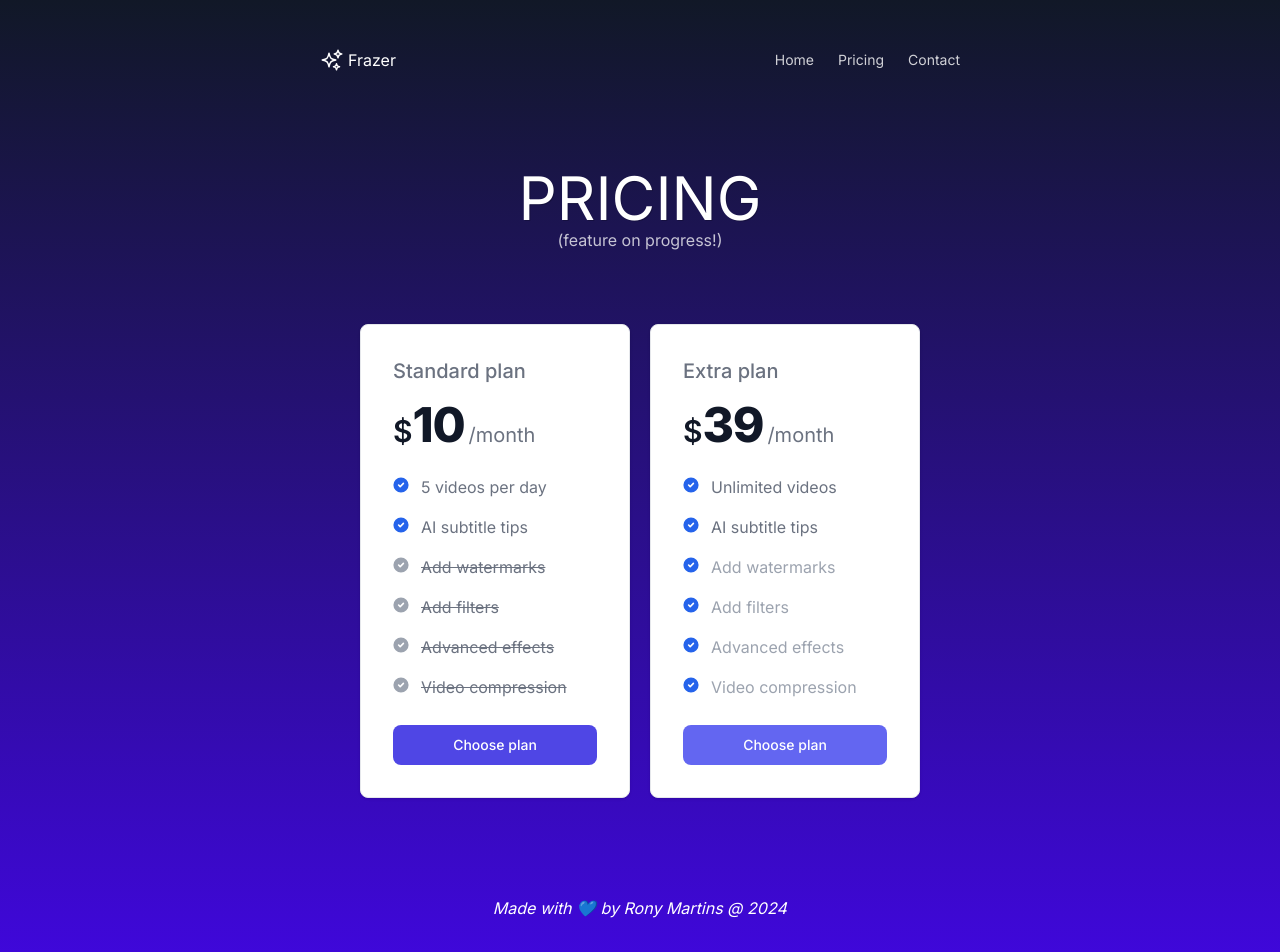
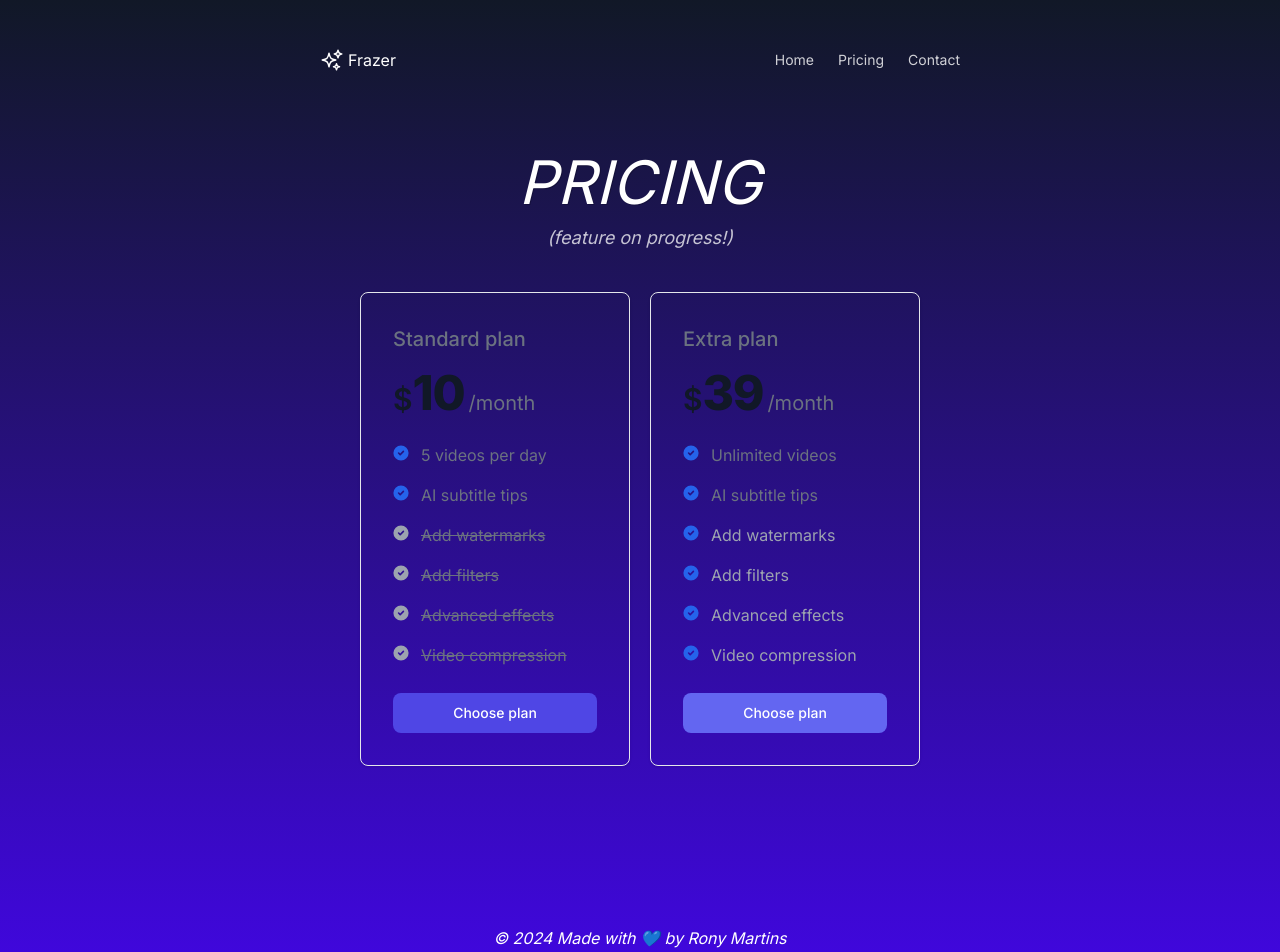
Before and after one commit to Roeck/Frazer, a Next.js app: page /pricing in a window 1280 px wide. Shown: the top 952 px of the page. Built offline with nearby package versions, Linux system fonts and the light colour scheme.

Commit message:
Styling update

```diff
--- a/src/app/globals.css
+++ b/src/app/globals.css
@@ -16,3 +16,7 @@ input[type="color"]::-moz-color-swatch {
   border-radius: 5px;
   border: 2px solid black;
 }
+
+* {
+  margin: 0;
+}
--- a/src/app/page.js
+++ b/src/app/page.js
@@ -1,6 +1,7 @@
 import UploadForm from "@/components/UploadForm";
 import PageHeaders from "@/components/PageHeaders";
 import DemoSection from "@/components/DemoSection";
+import Footer from "@/components/Footer";
 
 export default function Home() {
   return (
@@ -13,16 +14,9 @@ export default function Home() {
         <UploadForm />
       </div>
       <DemoSection />
-      <h1
-        style={{
-          color: "white",
-          textAlign: "center",
-          marginTop: "17.6rem",
-          fontStyle: "italic",
-        }}
-      >
-        Made with 💙 by Rony Martins @ 2024
-      </h1>
+      <div style={{ paddingTop: "1.5rem" }}>
+        <Footer />
+      </div>
     </>
   );
 }
--- a/src/app/pricing/page.js
+++ b/src/app/pricing/page.js
@@ -1,11 +1,12 @@
 import PageHeaders from "@/components/PageHeaders";
+import Footer from "@/components/Footer";
 
 export default function PricingPage() {
   return (
     <>
       <PageHeaders h1Text={"PRICING"} h2Text={"(feature on progress!)"} />
       <div class="p-10 grid grid-cols-1 lg:grid-cols-2 gap-5">
-        <div class="w-full max-w-sm p-4 bg-white border border-gray-200 rounded-lg shadow sm:p-8 dark:bg-indigo-900 dark:border-gray-700">
+        <div class="w-full max-w-sm p-4 border border-gray-200 rounded-lg shadow sm:p-8 dark:bg-indigo-900 dark:border-gray-700">
           <h5 class="mb-4 text-xl font-medium text-gray-500 dark:text-gray-400">
             Standard plan
           </h5>
@@ -109,7 +110,7 @@ export default function PricingPage() {
             Choose plan
           </button>
         </div>
-        <div class="w-full max-w-sm p-4 bg-white border border-gray-200 rounded-lg shadow sm:p-8 dark:bg-indigo-800 dark:border-gray-700">
+        <div class="w-full max-w-sm p-4 border border-gray-200 rounded-lg shadow sm:p-8 dark:bg-indigo-800 dark:border-gray-700">
           <h5 class="mb-4 text-xl font-medium text-gray-500 dark:text-gray-400">
             Extra plan
           </h5>
@@ -213,17 +214,9 @@ export default function PricingPage() {
             Choose plan
           </button>
         </div>
-        <h1
-          style={{
-            color: "white",
-            textAlign: "center",
-            marginTop: "4.9rem",
-            marginRight: "-18.1rem",
-            fontStyle: "italic",
-          }}
-        >
-          Made with 💙 by Rony Martins @ 2024
-        </h1>
+      </div>
+      <div style={{ paddingTop: "7.5rem" }}>
+        <Footer />
       </div>
     </>
   );
--- /dev/null
+++ b/src/components/Footer.jsx
@@ -0,0 +1,17 @@
+import React from "react";
+
+function Footer() {
+  return (
+    <h1
+      style={{
+        color: "white",
+        textAlign: "center",
+        fontStyle: "italic",
+      }}
+    >
+      &copy; {new Date().getFullYear()} Made with 💙 by Rony Martins
+    </h1>
+  );
+}
+
+export default Footer;
--- a/src/components/PageHeaders.jsx
+++ b/src/components/PageHeaders.jsx
@@ -3,14 +3,16 @@ export default function PageHeaders({
   h2Text = "Subheader",
 }) {
   return (
-    <section className="text-center mt-12 sm:mt-24 mb-4 sm:mb-8">
+    <section className="text-center mt-2 italic">
       <h1
-        className="text-xl sm:text-6xl"
+        className="text-xl sm:text-6xl sm:mt-20 mt-3"
         style={{ textShadow: "1px 1px 0 rgba(0,0,0,.2)" }}
       >
         {h1Text}
       </h1>
-      <h2 className="text-white/75 text-sm sm:text-base">{h2Text}</h2>
+      <h2 className="text-white/75 text-md sm:text-lg mt-1 sm:mt-3">
+        {h2Text}
+      </h2>
     </section>
   );
 }
--- a/src/components/UploadForm.jsx
+++ b/src/components/UploadForm.jsx
@@ -33,7 +33,7 @@ export default function UploadForm() {
           </div>
         </div>
       )}
-      <label className="bg-indigo-800 py-2 px-6 rounded-full inline-flex gap-2 border-2 border-purple-700/50 cursor-pointer">
+      <label className="bg-indigo-800 hover:bg-indigo-700 py-2 px-6 rounded-full inline-flex gap-2 border-2 border-purple-700/50 cursor-pointer mt-3">
         <UploadIcon />
         <span>Choose file</span>
         <input onChange={upload} type="file" className="hidden" />
```
